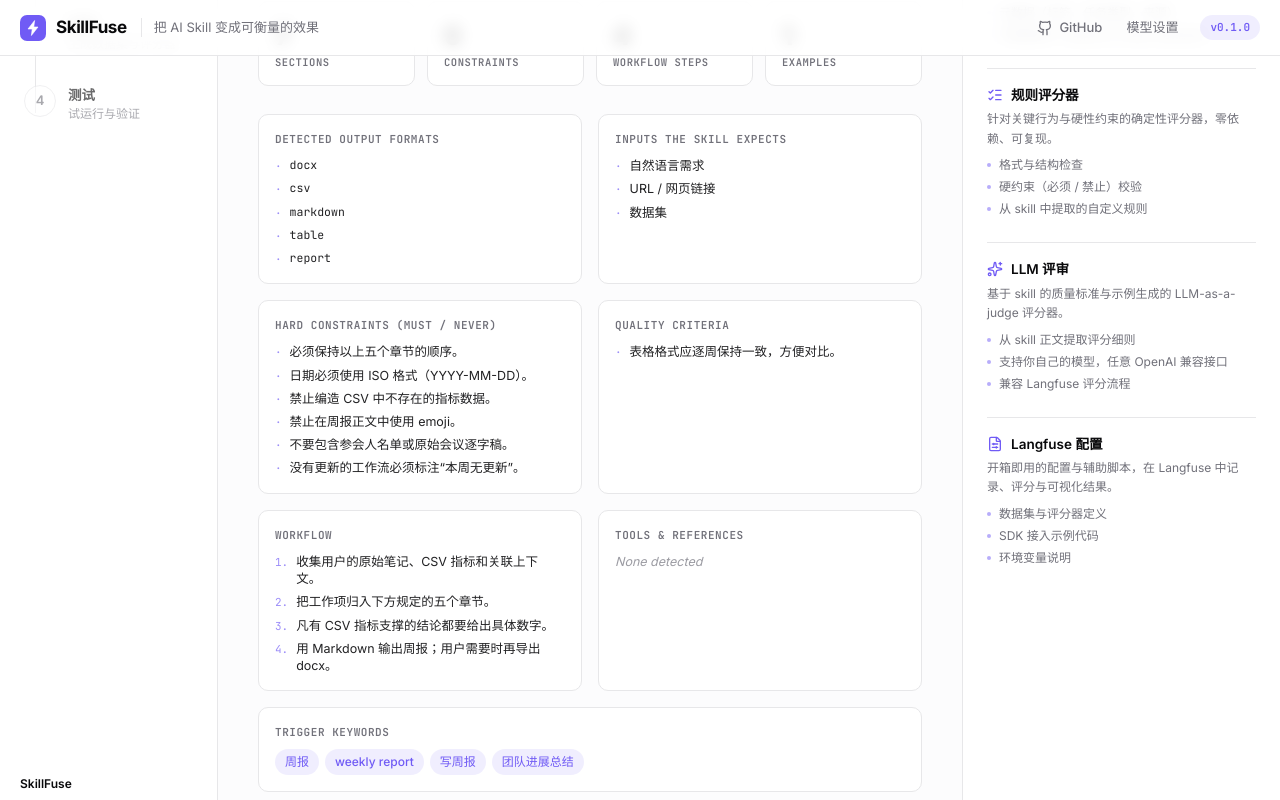
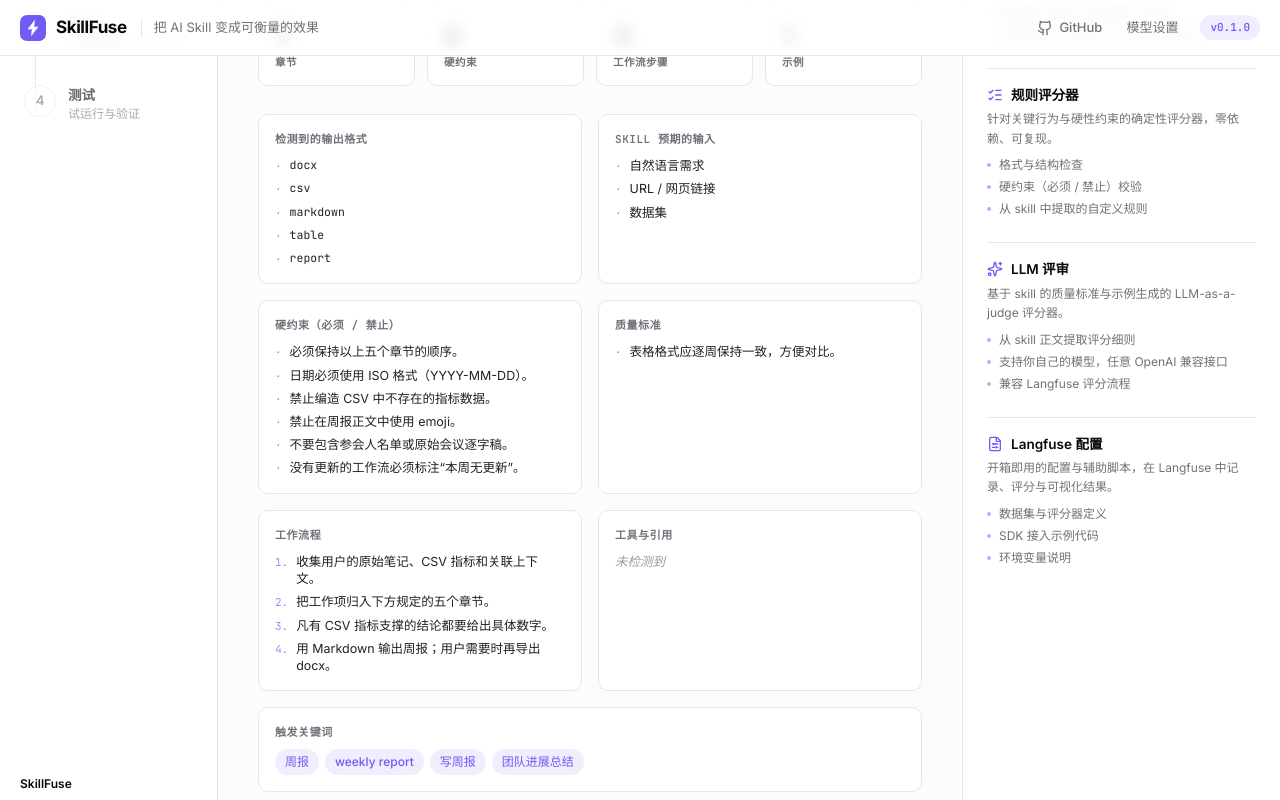
Before and after one commit to OliverOuyang/skillfuse, a React (Vite) app: page / in a window 1280 px wide. Both pictures are taken after a click on the button "使用示例 skill". Shown: the part 236-1036 px from the top of the page. Built offline with nearby package versions, Linux system fonts and the light colour scheme.

Commit message:
中文化：检查解析页与生成页

```diff
--- a/src/components/skillfuse/GenerateStep.tsx
+++ b/src/components/skillfuse/GenerateStep.tsx
@@ -62,9 +62,9 @@ export function GenerateStep({
       const existing = JSON.parse(artifacts.datasetItems) as DatasetItem[];
       const extra = await augmentDatasetItems(modelCfg, analysis, existing, 3);
       onAugmented(extra);
-      setAugMsg(`+${extra.length} items added by ${modelCfg.model}`);
+      setAugMsg(`已用你的模型新增 ${extra.length} 条条目（${modelCfg.model}）`);
     } catch (e) {
-      setAugMsg(`Augmentation failed: ${(e as Error).message.slice(0, 120)}`);
+      setAugMsg(`补充失败：${(e as Error).message.slice(0, 120)}`);
     } finally {
       setAugmenting(false);
     }
@@ -88,9 +88,9 @@ export function GenerateStep({
   return (
     <div>
       <StepHeading
-        kicker="Step 3 · Generate"
-        title="Your evaluation pack"
-        sub={`${itemCount} dataset items and ${JSON.parse(artifacts.ruleChecksJson).length} rule checks generated for "${analysis.skillName}". Everything below is ready to drop into a Langfuse project.`}
+        kicker="第 3 步 · 生成"
+        title="你的评测包"
+        sub={`已为「${analysis.skillName}」生成 ${itemCount} 个数据集条目和 ${JSON.parse(artifacts.ruleChecksJson).length} 条规则检查。以下内容可直接导入 Langfuse 项目使用。`}
       />
 
       <div className="mb-4 flex flex-wrap items-center gap-2">
@@ -98,7 +98,7 @@ export function GenerateStep({
           onClick={downloadZip}
           className="flex items-center gap-2 rounded-lg bg-primary px-4 py-2.5 text-[13px] font-semibold text-white shadow-sm hover:bg-primary/90"
         >
-          <Package className="h-4 w-4" /> Download pack (.zip)
+          <Package className="h-4 w-4" /> 下载整包（.zip）
         </button>
         {modelCfg ? (
           <button
@@ -107,11 +107,11 @@ export function GenerateStep({
             className="flex items-center gap-2 rounded-lg border border-primary/40 bg-primary/5 px-4 py-2.5 text-[13px] font-semibold text-primary hover:bg-primary/10 disabled:opacity-50"
           >
             <Sparkles className="h-4 w-4" />
-            {augmenting ? "Asking your model…" : "Augment items with your model"}
+            {augmenting ? "正在请求你的模型…" : "用你的模型补充条目"}
           </button>
         ) : (
           <span className="text-[12px] text-muted-foreground">
-            Tip: configure a model (top right) to augment dataset items with your own LLM.
+            提示：配置一个模型（右上角），即可用自己的 LLM 补充数据集条目。
           </span>
         )}
         {augMsg && <span className="font-code text-[11.5px] text-muted-foreground">{augMsg}</span>}
@@ -142,7 +142,7 @@ export function GenerateStep({
               <DownloadButton
                 filename={active.file}
                 content={content}
-                label="Download"
+                label="下载"
               />
             </div>
           </div>
@@ -151,7 +151,7 @@ export function GenerateStep({
       </div>
 
       <div className="mt-6 rounded-lg border bg-white p-4 text-[12.5px] leading-relaxed text-muted-foreground">
-        <p className="mb-1 font-semibold text-foreground">Quick start with Langfuse</p>
+        <p className="mb-1 font-semibold text-foreground">Langfuse 快速上手</p>
         <code
           className="block cursor-pointer whitespace-pre rounded bg-muted p-2.5 font-code text-[11.5px] text-foreground"
           onClick={() => downloadText("quickstart.sh", QUICKSTART)}
@@ -162,13 +162,13 @@ export function GenerateStep({
 
       <div className="mt-8 flex items-center gap-3">
         <button onClick={onBack} className="flex items-center gap-1.5 rounded-lg border bg-white px-4 py-2.5 text-[13px] font-medium hover:bg-muted">
-          <ArrowLeft className="h-4 w-4" /> Back
+          <ArrowLeft className="h-4 w-4" /> 上一步
         </button>
         <button
           onClick={onNext}
           className="flex items-center gap-2 rounded-lg bg-primary px-6 py-3 text-[14px] font-semibold text-white shadow-sm hover:bg-primary/90"
         >
-          Test the scorers <ArrowRight className="h-4 w-4" />
+          去测试评分器 <ArrowRight className="h-4 w-4" />
         </button>
       </div>
     </div>
@@ -176,5 +176,5 @@ export function GenerateStep({
 }
 
 const QUICKSTART = `pip install langfuse openai python-dotenv
-cp .env.example .env   # fill in your Langfuse keys
+cp .env.example .env   # 填入你的 Langfuse 密钥
 python langfuse_config.py`;
--- a/src/components/skillfuse/InspectStep.tsx
+++ b/src/components/skillfuse/InspectStep.tsx
@@ -16,23 +16,23 @@ export function InspectStep({
   return (
     <div>
       <StepHeading
-        kicker="Step 2 · Inspect"
+        kicker="第 2 步 · 检查"
         title={analysis.displayName}
-        sub={analysis.description || "No description found in frontmatter — the generator will lean on section structure."}
+        sub={analysis.description || "frontmatter 中没有找到描述——生成器将更多依赖章节结构进行推断。"}
       />
 
       {/* stat row */}
       <div className="mb-7 grid grid-cols-2 gap-3 sm:grid-cols-4">
-        <Stat label="Sections" value={skill.sections.length} />
-        <Stat label="Constraints" value={analysis.constraints.length} />
-        <Stat label="Workflow steps" value={analysis.steps.length} />
-        <Stat label="Examples" value={analysis.examples.length} />
+        <Stat label="章节" value={skill.sections.length} />
+        <Stat label="硬约束" value={analysis.constraints.length} />
+        <Stat label="工作流步骤" value={analysis.steps.length} />
+        <Stat label="示例" value={analysis.examples.length} />
       </div>
 
       {analysis.warnings.length > 0 && (
         <div className="mb-6 rounded-lg border border-amber-200 bg-amber-50 p-4">
           <p className="mb-1.5 flex items-center gap-1.5 text-[12.5px] font-semibold text-amber-800">
-            <AlertTriangle className="h-3.5 w-3.5" /> Things to know
+            <AlertTriangle className="h-3.5 w-3.5" /> 需要注意
           </p>
           <ul className="space-y-1">
             {analysis.warnings.map((w) => (
@@ -43,18 +43,18 @@ export function InspectStep({
       )}
 
       <div className="grid gap-4 md:grid-cols-2">
-        <Panel title="Detected output formats" items={analysis.formats} empty="No explicit formats detected" mono />
-        <Panel title="Inputs the skill expects" items={analysis.inputs} empty="No input kinds detected" />
-        <Panel title="Hard constraints (must / never)" items={analysis.constraints} empty="None detected" />
-        <Panel title="Quality criteria" items={analysis.qualityCriteria} empty="None detected" />
-        <Panel title="Workflow" items={analysis.steps} numbered empty="No numbered workflow found" />
-        <Panel title="Tools & references" items={analysis.tools} empty="None detected" mono />
+        <Panel title="检测到的输出格式" items={analysis.formats} empty="未检测到明确的输出格式" mono />
+        <Panel title="skill 预期的输入" items={analysis.inputs} empty="未检测到输入类型" />
+        <Panel title="硬约束（必须 / 禁止）" items={analysis.constraints} empty="未检测到" />
+        <Panel title="质量标准" items={analysis.qualityCriteria} empty="未检测到" />
+        <Panel title="工作流程" items={analysis.steps} numbered empty="未找到编号工作流" />
+        <Panel title="工具与引用" items={analysis.tools} empty="未检测到" mono />
       </div>
 
       {analysis.triggerKeywords.length > 0 && (
         <div className="mt-4 rounded-lg border bg-white p-4">
           <p className="mb-2 font-code text-[11px] font-semibold uppercase tracking-wider text-muted-foreground">
-            Trigger keywords
+            触发关键词
           </p>
           <div className="flex flex-wrap gap-1.5">
             {analysis.triggerKeywords.map((t) => (
@@ -68,13 +68,13 @@ export function InspectStep({
 
       <div className="mt-8 flex items-center gap-3">
         <button onClick={onBack} className="flex items-center gap-1.5 rounded-lg border bg-white px-4 py-2.5 text-[13px] font-medium hover:bg-muted">
-          <ArrowLeft className="h-4 w-4" /> Back
+          <ArrowLeft className="h-4 w-4" /> 上一步
         </button>
         <button
           onClick={onNext}
           className="flex items-center gap-2 rounded-lg bg-primary px-6 py-3 text-[14px] font-semibold text-white shadow-sm hover:bg-primary/90"
         >
-          Generate dataset & scorers <ArrowRight className="h-4 w-4" />
+          生成数据集与评分器 <ArrowRight className="h-4 w-4" />
         </button>
       </div>
     </div>
```
